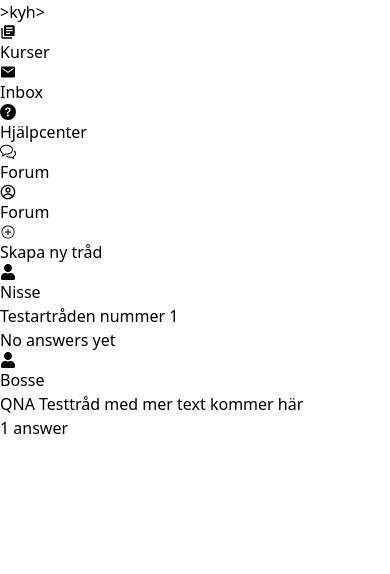
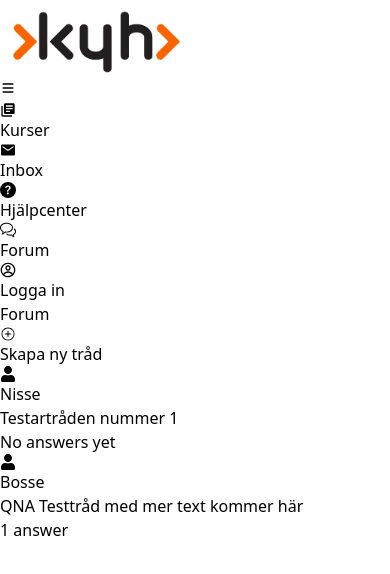
Before and after one commit to veraaa99/omniway-forum-individuell-uppgift, a React (Vite) app: page / in a window 390 px wide. Shown: the top 574 px of the page. Built offline with nearby package versions, Linux system fonts and the light colour scheme.

Commit message:
responsive header

```diff
--- a/package.json
+++ b/package.json
@@ -13,6 +13,7 @@
     "@headlessui/react": "^2.2.7",
     "@heroicons/react": "^2.2.0",
     "react": "^19.1.1",
+    "react-burger-menu": "^3.1.0",
     "react-dom": "^19.1.1",
     "react-hook-form": "^7.62.0",
     "react-icons": "^5.5.0",
--- a/src/components/Header.tsx
+++ b/src/components/Header.tsx
@@ -10,43 +10,75 @@ import { useState } from "react";
 import Modal from 'react-modal'
 import LoginForm from "./LoginForm";
 import RegisterForm from "./RegisterForm";
+import kyhLogo from '../img/KYHlogo.png';
+import { HiMenu, HiX } from "react-icons/hi";
 
 function Header() {
 
   const { currentUser } = useUser()
   const [showLogin, setshowLogin] = useState(false)
   const [showRegister, setshowRegister] = useState(false)
+  const [menuOpen, setMenuOpen] = useState(false)
+
+  const NavItems = () => (
+    <>
+      <div className="flex flex-col items-center text-base gap-1">
+        <MdLibraryBooks className="text-xl" />
+        <p>Kurser</p>
+      </div>
+
+      <div className="flex flex-col items-center text-base gap-1">
+        <IoMdMail className="text-xl" />
+        <p>Inbox</p>
+      </div>
+
+      <div className="flex flex-col items-center text-base gap-1">
+        <BsQuestionCircleFill className="text-xl" />
+        <p>Hjälpcenter</p>
+      </div>
+
+      <div className="flex flex-col items-center text-base gap-1 font-bold">
+        <SlBubbles className="text-xl" />
+        <p>Forum</p>
+      </div>
+
+      <div className="flex flex-col items-center text-base gap-1 cursor-pointer" onClick={() => { if (!currentUser) setshowLogin(true) }}>
+        <CgProfile className="text-xl" />
+        <p>{currentUser == null ? 'Logga in' : currentUser.userName}</p>
+      </div>
+
+      <div className="flex flex-col items-center text-base gap-1 text-center justify-center">
+        <LogOutButton />
+      </div>
+    </>
+  )
 
   return (
-    <div className="w-full bg-orange-500 h-16 mt-10 flex justify-between px-10 md:px-28 xl:px-40">
-      <div className="inline-flex self-center bg-white drop-shadow-md pb-2">
-        <h1 className="text-black font-bold text-center text-5xl"><span className="text-orange-500">{'>'}</span>kyh<span className="text-orange-500">{'>'}</span></h1>
-      </div>
-      <div className="inline-flex gap-5 self-center ">
-        <div className="flex flex-col items-center">
-          <MdLibraryBooks />
-          <p className="text-black text-sm">Kurser</p>
-        </div>
-        <div className="flex flex-col items-center">
-          <IoMdMail />
-          <p className="text-black text-sm">Inbox</p>
-        </div>
-        <div className="flex flex-col items-center">
-          <BsQuestionCircleFill />
-          <p className="text-black text-sm">Hjälpcenter</p>
-        </div>
-        <div className="flex flex-col items-center">
-          <SlBubbles />
-          <p className="text-black text-sm">Forum</p>
-        </div>
-        <div className="flex flex-col items-center cursor-pointer" onClick={() => { if (!currentUser) setshowLogin(true) }}>
-          <CgProfile />
-          <p className="text-black text-sm">{currentUser == null ? '' : currentUser.userName}</p>
+    <header className="flex relative w-full bg-orange-500 h-16 mt-10">
+      <div className="flex items-center justify-between px-3 md:p-0 md:justify-around w-full">
+
+        <div className="realtive flex items-center z-50">
+          <img src={kyhLogo} alt="KYH Logo" className="h-50 w-auto z-50 absolute shadow-md shadow-gray-700" />
         </div>
 
-        <div className="flex flex-col items-center text-center justify-center">
-           <LogOutButton />
+        <button className="md:hidden text-white text-3xl"
+          onClick={() => setMenuOpen(!menuOpen)}>
+          {menuOpen ? <HiX /> : <HiMenu />}
+        </button>
+
+
+        <nav className="hidden md:flex gap-6 text-white text-xl">
+          <NavItems />
+        </nav>
       </div>
+
+      {menuOpen && (
+        <nav className="md:hidden absolute top-full right-0 w-full rounded-b-lg bg-orange-500 text-white z-40">
+          <div className="grid grid-cols-2 gap-6 h-auto mt-6 mb-4">
+            <NavItems />
+          </div>
+        </nav>
+      )}
 
       <Modal isOpen={showLogin}
         onRequestClose={() => setshowLogin(false)}
@@ -70,8 +102,7 @@ function Header() {
         </p>
 
       </Modal>
-      </div>
-    </div >
+    </header >
   )
 }
 export default Header
--- a/src/components/LogOutButton.tsx
+++ b/src/components/LogOutButton.tsx
@@ -6,13 +6,13 @@ function LogOutButton() {
 
     const handleLogOut: React.MouseEventHandler<HTMLButtonElement> = () => {
         actions.setUser(null)
-        alert(`Användare ${currentUser?.userName} loggade ut`)
+        // alert(`Användare ${currentUser?.userName} loggade ut`)
         return
     }
 
     return (
         <>
-        { currentUser !== null &&
+            {currentUser !== null &&
                 <button className="rounded-lg py-1 px-2 border-white border-2 text-white text-sm hover:bg-orange-400" onClick={handleLogOut}>
                     Logga ut
                 </button>
--- a/src/components/ThreadList.tsx
+++ b/src/components/ThreadList.tsx
@@ -35,20 +35,19 @@ export default function ThreadList() {
   if (selectedThread) {
 
     return (
-      <div className='container mx-auto px-4 lg: max-w-6xl'>
+      <div className='container mx-auto px-4 pt-20 lg:max-w-6xl'>
         <button onClick={() => setselectedThread(null)} className='flex gap-2 items-center mb-3'>
           <FaArrowLeft />
-          <p>Back to threads</p>
+          <p>Tillbaka till forum</p>
         </button>
         <Thread thread={selectedThread} />
       </div>
-
     )
   }
 
   return (
     <div className='container mx-auto px-4 lg:max-w-6xl'>
-      <h1 className='text-3xl text-center font-bold text-blue-950 my-4'>Forum</h1>
+      <h1 className='text-3xl text-center font-bold text-blue-950 mt-20'>Forum</h1>
 
       <div className='flex gap-2 items-center mb-4 text-2xl font-semibold cursor-pointer' onClick={handleCreateThreadButton}>
         <IoIosAddCircleOutline /><p>Skapa ny tråd</p>
```
Also changed, not shown: src/img/KYHlogo.png (added), 1 other file (tests, documents, lock files or other folders). Lines whose indentation alone changed are shown as unchanged.
